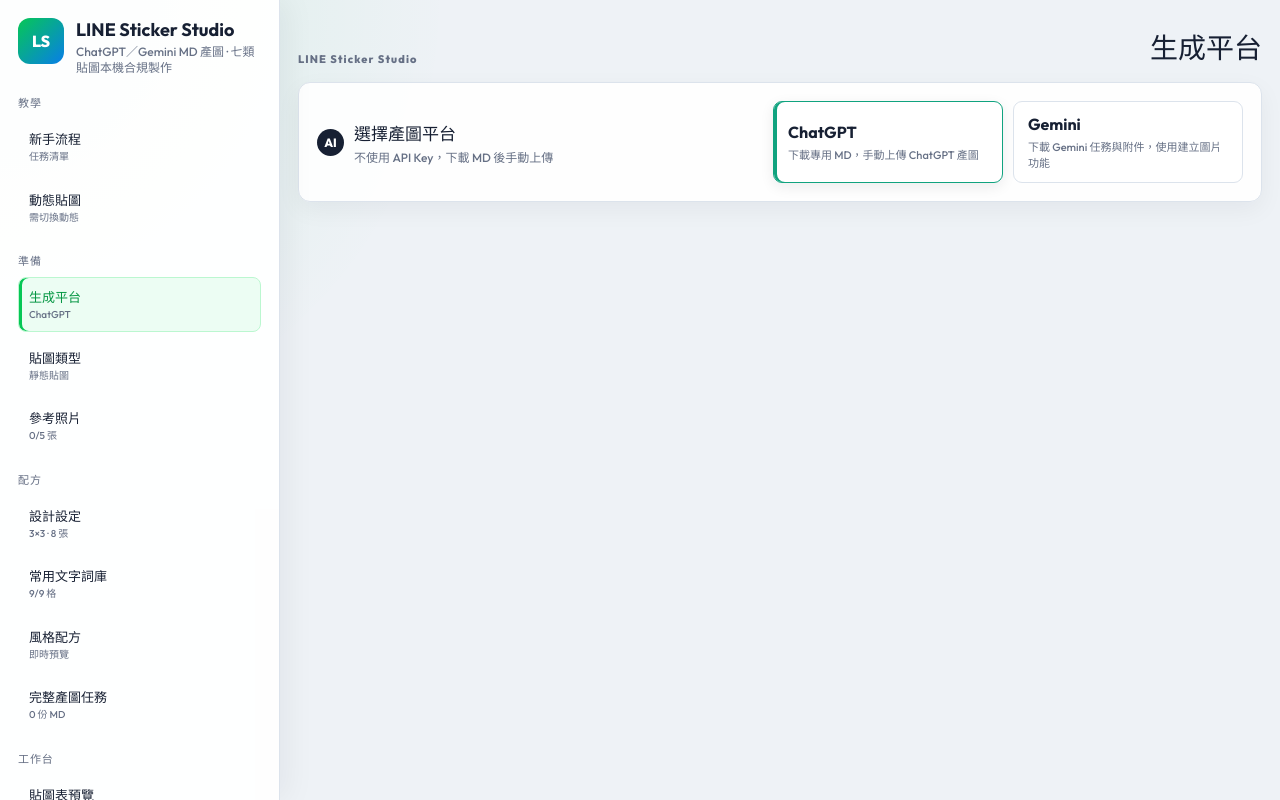
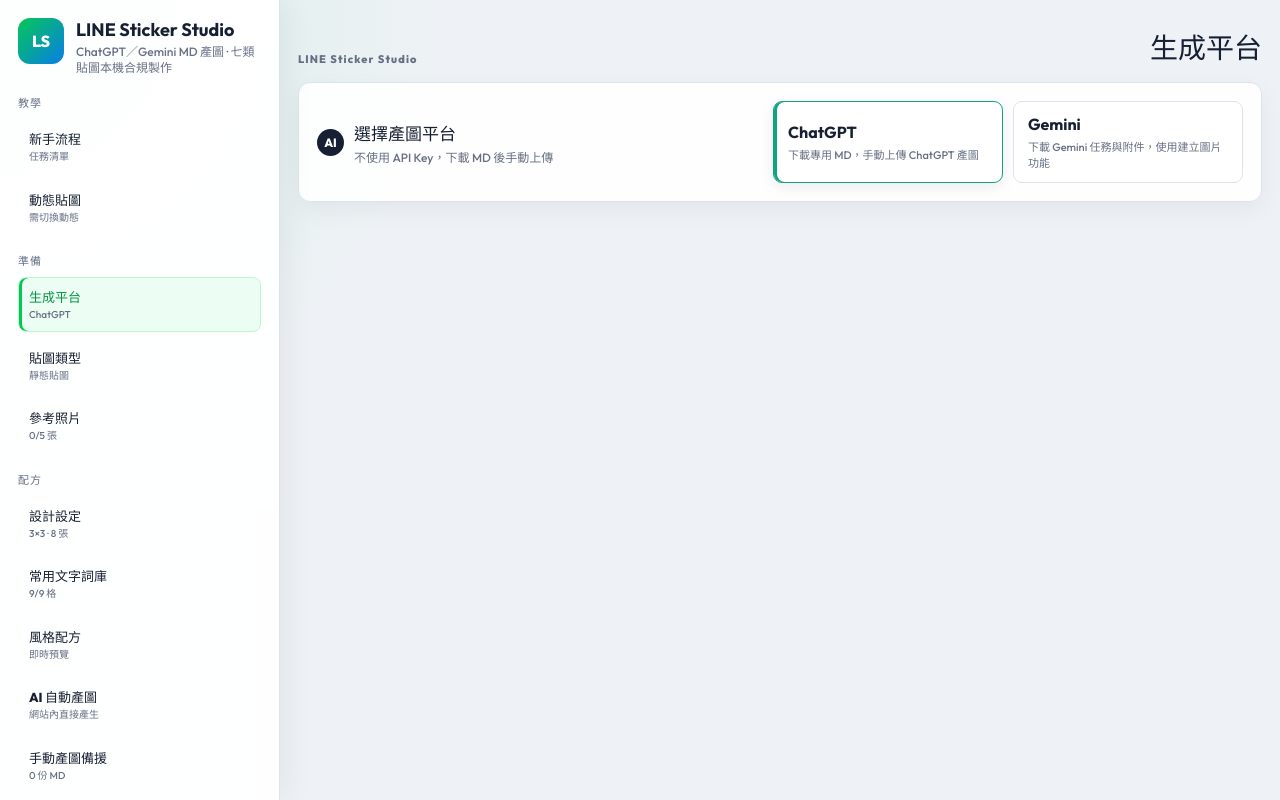
Before and after one commit to similaitw/line-sticker-studio, a React (Vite) app: page / in a window 1280 px wide. Built offline with nearby package versions, Linux system fonts and the light colour scheme.

Commit message:
feat: make automatic generation a first-class workflow

```diff
--- a/src/App.tsx
+++ b/src/App.tsx
@@ -3,6 +3,7 @@
 import { detectProvenanceMark, simpleHash } from './canvas/provenance';
 import { sliceSheet } from './canvas/slice';
 import { Header, type NavGroup } from './components/Header';
+import { GeneratePanel } from './components/GeneratePanel';
 import { PhraseSelector } from './components/PhraseSelector';
 import { ProviderPanel } from './components/ProviderPanel';
 import { ReferencePhotoPanel } from './components/ReferencePhotoPanel';
@@ -21,7 +22,7 @@
 import { getReferencePhoto } from './storage/referencePhotos';
 import { useProject } from './state/ProjectContext';
 
-type ViewId = 'provider' | 'type' | 'photos' | 'phrases' | 'style' | 'tasks' | 'settings' | 'source' | 'results' | 'timeline' | 'validation' | 'export' | 'tutorial-basic' | 'tutorial-animated';
+type ViewId = 'provider' | 'type' | 'photos' | 'phrases' | 'style' | 'generate' | 'tasks' | 'settings' | 'source' | 'results' | 'timeline' | 'validation' | 'export' | 'tutorial-basic' | 'tutorial-animated';
 
 export default function App() {
   const { project, dispatch } = useProject(); const [busy,setBusy]=useState(false); const [exporting,setExporting]=useState(false); const [error,setError]=useState(''); const [activeView,setActiveView]=useState<ViewId>('provider');
@@ -36,12 +37,13 @@
   async function handleUpload(file:File){await run(async()=>{if(!/^image\/(png|jpeg|webp)$/.test(file.type))throw new Error('只支援 PNG、JPG 或 WebP');if(file.size>20*1024*1024)throw new Error('來源圖片不可超過 20 MB');await processSource(await readFileAsDataUrl(file),true);});}
   async function handleSlice(){if(project.sourceDataUrl)await run(()=>processSource(project.sourceDataUrl,false));}
   async function handleSample(){await run(async()=>processSource(createSampleSheet(project.settings.rows,project.settings.columns),false));}
+  useState(() => { const handler = (event: Event) => { const dataUrl = (event as CustomEvent<string>).detail; if (dataUrl) void processSource(dataUrl, true); }; window.addEventListener('line-sticker-generated', handler); return () => window.removeEventListener('line-sticker-generated', handler); });
   async function handleExport(){setExporting(true);setError('');try{const errors=validateProject(project).filter((item)=>item.level==='error');if(errors.length)throw new Error(`尚有 ${errors.length} 項阻擋問題：${errors[0].message}`);for(const photo of project.referencePhotos)if(!await getReferencePhoto(photo.id))throw new Error(`找不到參考照片：${photo.name}`);downloadBlob(await buildStickerZip(project),`${project.type}-line-stickers.zip`);}catch(reason){setError(reason instanceof Error?reason.message:'匯出失敗');}finally{setExporting(false);}}
   const issues=validateProject(project); const errors=issues.filter((item)=>item.level==='error').length; const included=project.stickers.filter((asset)=>asset.included).length;
   const navGroups:NavGroup[]=[
     {label:'教學',items:[{id:'tutorial-basic',label:'新手流程',summary:'任務清單'},{id:'tutorial-animated',label:'動態貼圖',summary:getSpec(project.type).animated?'APNG 教學':'需切換動態'}]},
     {label:'準備',items:[{id:'provider',label:'生成平台',summary:project.generationProvider==='chatgpt'?'ChatGPT':'Gemini'},{id:'type',label:'貼圖類型',summary:getSpec(project.type).label},{id:'photos',label:'參考照片',summary:`${project.referencePhotos.length}/5 張`}]},
-    {label:'配方',items:[{id:'settings',label:'設計設定',summary:`${project.settings.rows}×${project.settings.columns} · ${project.settings.count} 張`},{id:'phrases',label:'常用文字詞庫',summary:`${project.captionSlots.length}/${project.settings.rows*project.settings.columns} 格`},{id:'style',label:'風格配方',summary:'即時預覽'},{id:'tasks',label:'完整產圖任務',summary:`${project.generationTasks.length} 份 MD`}]},
+    {label:'配方',items:[{id:'settings',label:'設計設定',summary:`${project.settings.rows}×${project.settings.columns} · ${project.settings.count} 張`},{id:'phrases',label:'常用文字詞庫',summary:`${project.captionSlots.length}/${project.settings.rows*project.settings.columns} 格`},{id:'style',label:'風格配方',summary:'即時預覽'},{id:'generate',label:'AI 自動產圖',summary:'網站內直接產生'},{id:'tasks',label:'手動產圖備援',summary:`${project.generationTasks.length} 份 MD`}]},
     {label:'工作台',items:[{id:'source',label:'貼圖表預覽',summary:project.sourceDataUrl?`已切割 ${project.stickers.length} 張`:'等待圖檔'},{id:'results',label:'切割結果',summary:`入選 ${included}/${project.settings.count}`}]},
     {label:'檢查輸出',items:[{id:'timeline',label:'動畫時間軸',summary:getSpec(project.type).animated?'APNG 設定':'靜態貼圖'},{id:'validation',label:'合規檢查',summary:errors?`${errors} 個阻擋`:'可檢查'},{id:'export',label:'匯出 ZIP',summary:project.stickers.length?'準備匯出':'尚無貼圖'}]},
   ];
@@ -54,6 +56,10 @@
 }
 
 function ActiveView({ id, onNavigate, onUpload, onSlice, onSample, onExport, busy, exporting }: { id: ViewId; onNavigate: (id: string) => void; onUpload: (file: File) => void; onSlice: () => void; onSample: () => void; onExport: () => void; busy: boolean; exporting: boolean }) {
+  const processGenerated = async (dataUrl: string) => {
+    const event = new CustomEvent('line-sticker-generated', { detail: dataUrl });
+    window.dispatchEvent(event);
+  };
   const { project } = useProject();
   if (id === 'tutorial-basic') return <TutorialPanel mode="beginner" onNavigate={onNavigate} />;
   if (id === 'tutorial-animated') return <TutorialPanel mode="animated" onNavigate={onNavigate} />;
@@ -62,6 +68,7 @@
   if (id === 'photos') return <ReferencePhotoPanel />;
   if (id === 'phrases') return <PhraseSelector />;
   if (id === 'style') return <StyleSelector />;
+  if (id === 'generate') return <GeneratePanel onGenerated={async (dataUrl) => { await processGenerated(dataUrl); onNavigate('results'); }} />;
   if (id === 'tasks') return <TaskPanel />;
   if (id === 'settings') return <div className="single-panel"><SettingsPanel /></div>;
   if (id === 'source') return <SourceStage onUpload={onUpload} onSlice={onSlice} onSample={onSample} busy={busy} />;
```
